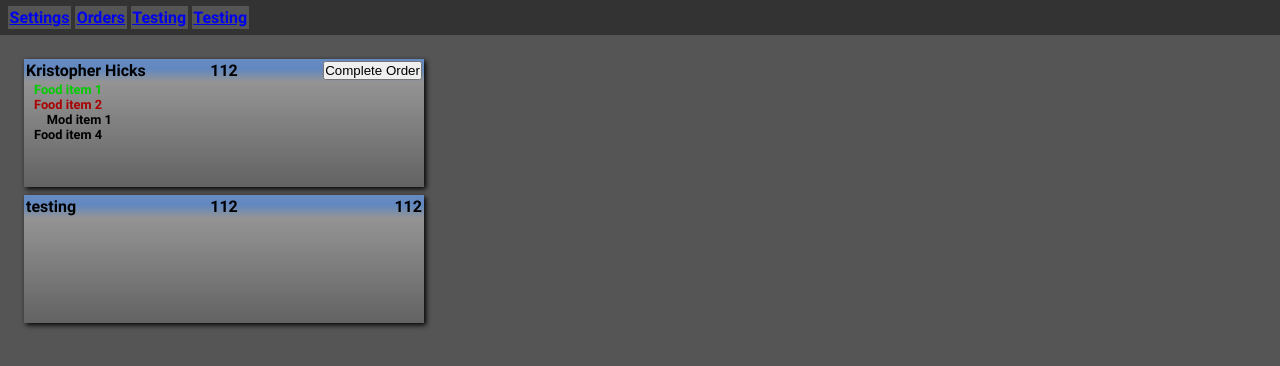
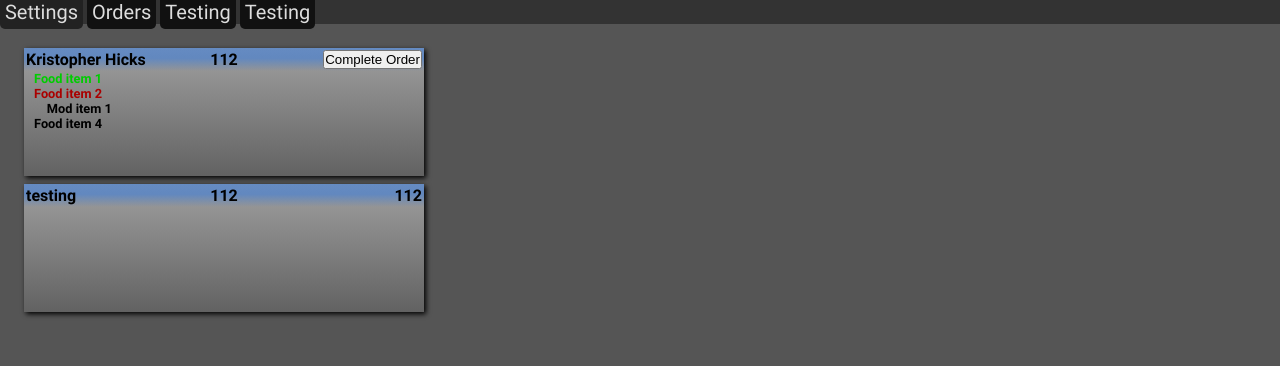
Before and after one commit to kynhix/Electron-Restaurant-POS, a website: page index.html in a window 1280 px wide. Drawn offline with Linux system fonts and the light colour scheme.

Commit message:
Small update to style

```diff
--- a/style.css
+++ b/style.css
@@ -1,3 +1,4 @@
+/* Import fonts, this is probably incorrect, but it will stay for now. */
 @font-face { font-family: Roboto; font-weight: 0 100; src: url('./fonts/Roboto/Roboto-Thin.ttf'); }
 @font-face { font-family: Roboto; font-style: normal; src: url('./fonts/Roboto/Roboto-Regular.ttf'); }
 @font-face { font-family: Roboto; font-weight: 100 200; src: url('./fonts/Roboto/Roboto-Light.ttf'); }
@@ -19,18 +20,40 @@ body {
     font-weight: 401
 }
 
+/* Navigation Bar */
 .navigation-bar {
     display: flex;
-    padding: 0.5em;
     background-color: #333;
 }
 
-.navigation-bar ul li {
-    padding: 0.1em;
-    display: inline;
-    background-color: #555;
+.navigation-bar ul {
+    margin-left: 0;
 }
 
+.navigation-bar ul li {
+    display: inline;
+}
+
+.navigation-bar ul li:last-child {
+    margin: auto;
+    background-color: red;
+}
+
+.navigation-bar a {
+    font-size: 1.25em;
+    padding: 0.25em;
+    border-radius: 0.25em;
+    font-weight: 300;
+    color: #ddd;
+    background-color: #111;
+    text-decoration: none;
+}
+
+.navigation-bar a:hover {
+    background-color: #222;
+}
+
+/* Tickets */
 .ticket-container {
     padding: 1rem;
     background-color: #555;
```
